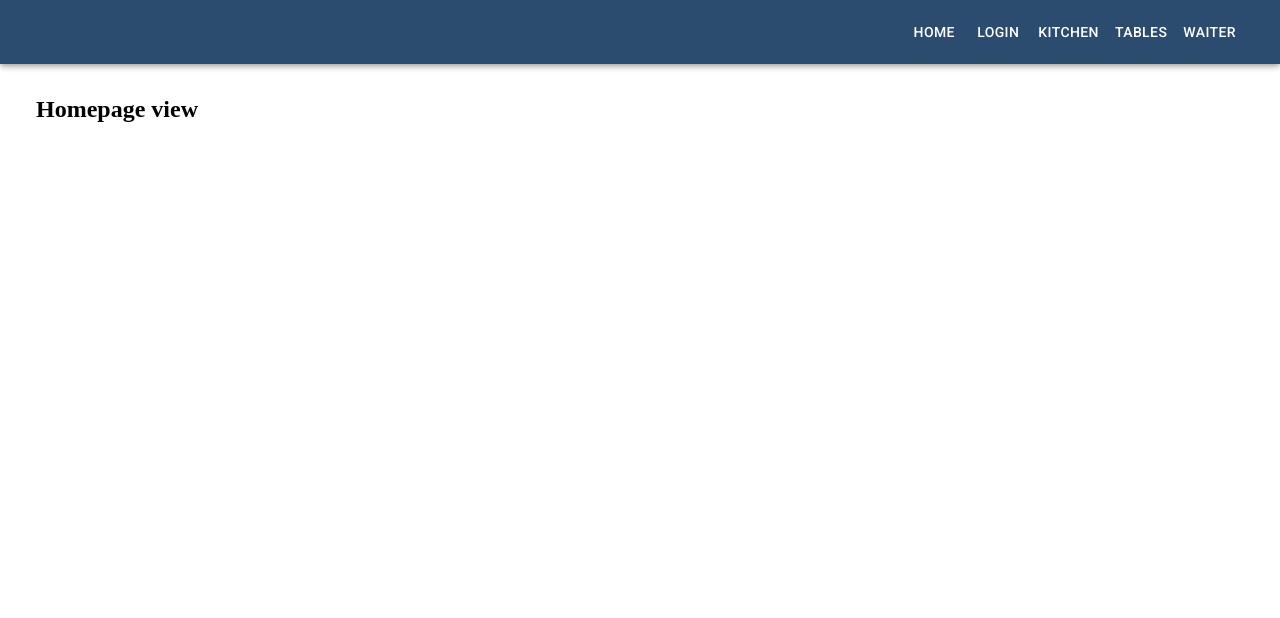
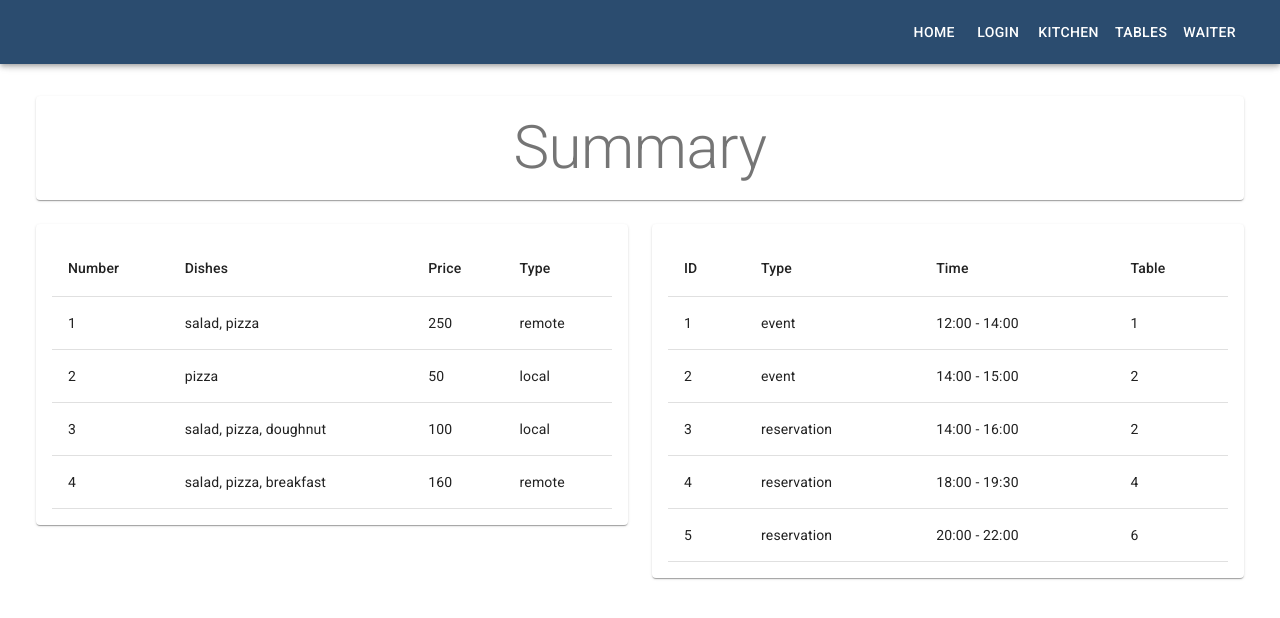
Before and after one commit to cptTimon/pizzeria-portal, a React (Create React App) app: page / in a window 1280 px wide. Shown: the top 618 px of the page. Built offline with nearby package versions, Linux system fonts and the light colour scheme.

Commit message:
Add Homepage view

```diff
--- a/src/components/views/Homepage/Homepage.js
+++ b/src/components/views/Homepage/Homepage.js
@@ -1,10 +1,105 @@
 import React from 'react';
 import styles from './Homepage.module.scss';
+import Paper from '@material-ui/core/Paper';
+import { makeStyles } from '@material-ui/core/styles';
+import Grid from '@material-ui/core/Grid';
+import Typography from '@material-ui/core/Typography';
+import Table from '@material-ui/core/Table';
+import TableBody from '@material-ui/core/TableBody';
+import TableCell from '@material-ui/core/TableCell';
+import TableHead from '@material-ui/core/TableHead';
+import TableRow from '@material-ui/core/TableRow';
 
-const Homepage = () => (
-  <div className={styles.component}>
-    <h2> Homepage view </h2>
-  </div>
-);
+const orders = [
+  {id: 1, dish: ['salad', 'pizza'], price: '250', type: 'remote'},
+  {id: 2, dish: ['pizza'], price: '50', type: 'local'},
+  {id: 3, dish: ['salad', 'pizza', 'doughnut'], price: '100', type: 'local'},
+  {id: 4, dish: ['salad', 'pizza', 'breakfast'], price: '160', type: 'remote'},
+];
+
+const reservations = [
+  {id: 1, type: 'event', time: '12:00 - 14:00', table: '1'},
+  {id: 2, type: 'event', time: '14:00 - 15:00', table: '2'},
+  {id: 3, type: 'reservation', time: '14:00 - 16:00', table: '2'},
+  {id: 4, type: 'reservation', time: '18:00 - 19:30', table: '4'},
+  {id: 5, type: 'reservation', time: '20:00 - 22:00', table: '6'},
+];
+
+const useStyles = makeStyles((theme) => ({
+  root: {
+    flexGrow: 1,
+  },
+  paper: {
+    padding: theme.spacing(2),
+    textAlign: 'center',
+    color: theme.palette.text.secondary,
+    elevation: 3,
+  },
+}));
+
+const Homepage = () => {
+  const classes = useStyles();
+  return (
+    <div className={styles.component}>
+      <Grid container spacing={3}>
+        <Grid item xs={12}>
+          <Paper className={classes.paper}>
+            <Typography variant="h2">
+              Summary
+            </Typography>
+          </Paper>
+        </Grid>
+        <Grid item xs={12} sm={6}>
+          <Paper className={classes.paper}>
+            <Table>
+              <TableHead>
+                <TableRow>
+                  <TableCell>Number</TableCell>
+                  <TableCell>Dishes</TableCell>
+                  <TableCell>Price</TableCell>
+                  <TableCell>Type</TableCell>
+                </TableRow>
+              </TableHead>
+              <TableBody>
+                {orders.map(order => (
+                  <TableRow key={order.id}>
+                    <TableCell>{order.id}</TableCell>
+                    <TableCell>{order.dish.join(', ')}</TableCell>
+                    <TableCell>{order.price}</TableCell>
+                    <TableCell>{order.type}</TableCell>
+                  </TableRow>
+                ))}
+              </TableBody>
+            </Table>
+          </Paper>
+        </Grid>
+        <Grid item xs={12} sm={6}>
+          <Paper className={classes.paper}>
+            <Table>
+              <TableHead>
+                <TableRow>
+                  <TableCell>ID</TableCell>
+                  <TableCell>Type</TableCell>
+                  <TableCell>Time</TableCell>
+                  <TableCell>Table</TableCell>
+                </TableRow>
+              </TableHead>
+              <TableBody>
+                {reservations.map(reservation => (
+                  <TableRow key={reservation.id}>
+                    <TableCell>{reservation.id}</TableCell>
+                    <TableCell>{reservation.type}</TableCell>
+                    <TableCell>{reservation.time}</TableCell>
+                    <TableCell>{reservation.table}</TableCell>
+                  </TableRow>
+                ))}
+              </TableBody>
+            </Table>
+          </Paper>
+        </Grid>
+      </Grid>
+    </div>
+  );
+};
 
 export default Homepage;
--- a/src/components/views/Homepage/Homepage.module.scss
+++ b/src/components/views/Homepage/Homepage.module.scss
@@ -2,4 +2,5 @@
 
 .component {
   padding: $base-size;
+  margin-top: 20px;
 }
```
